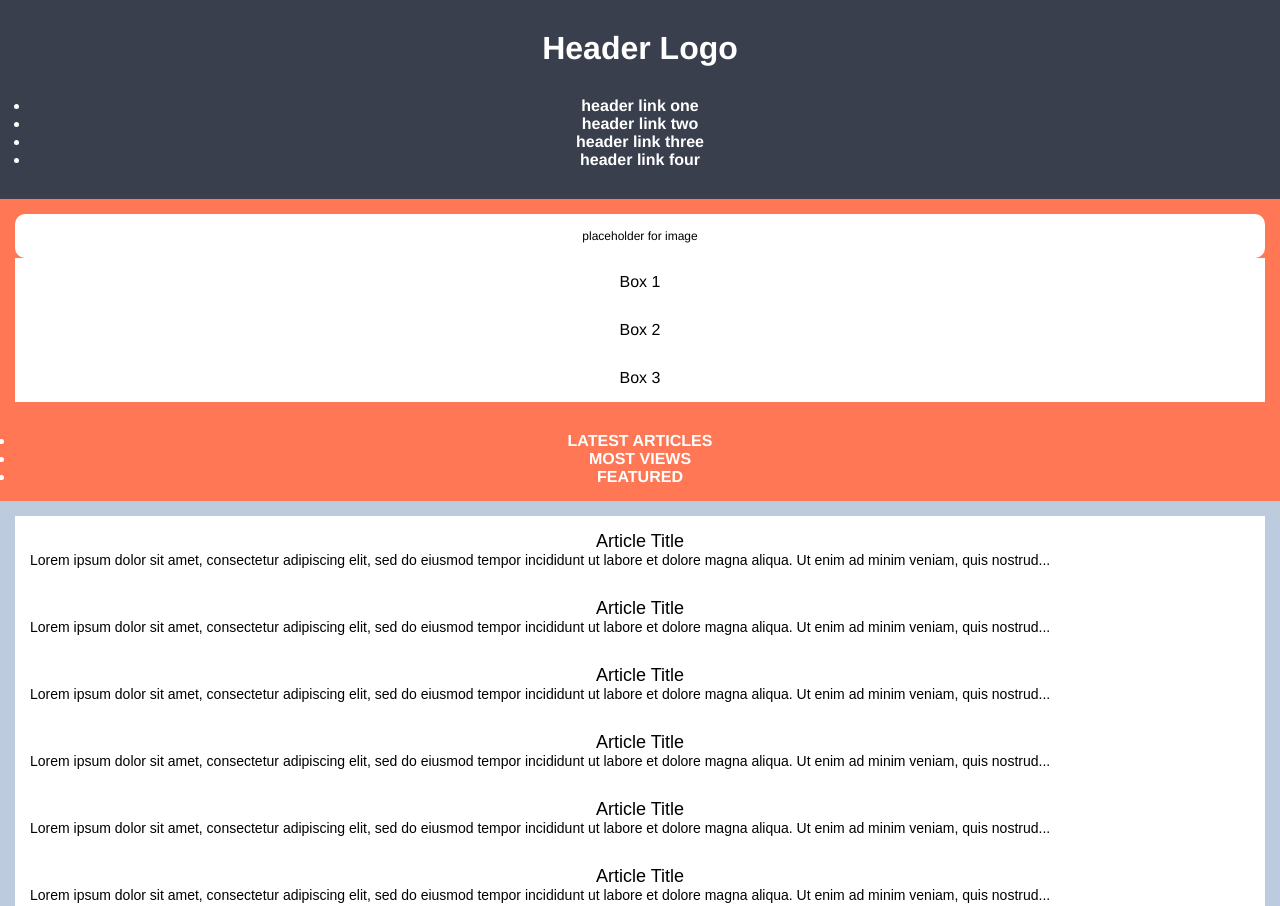
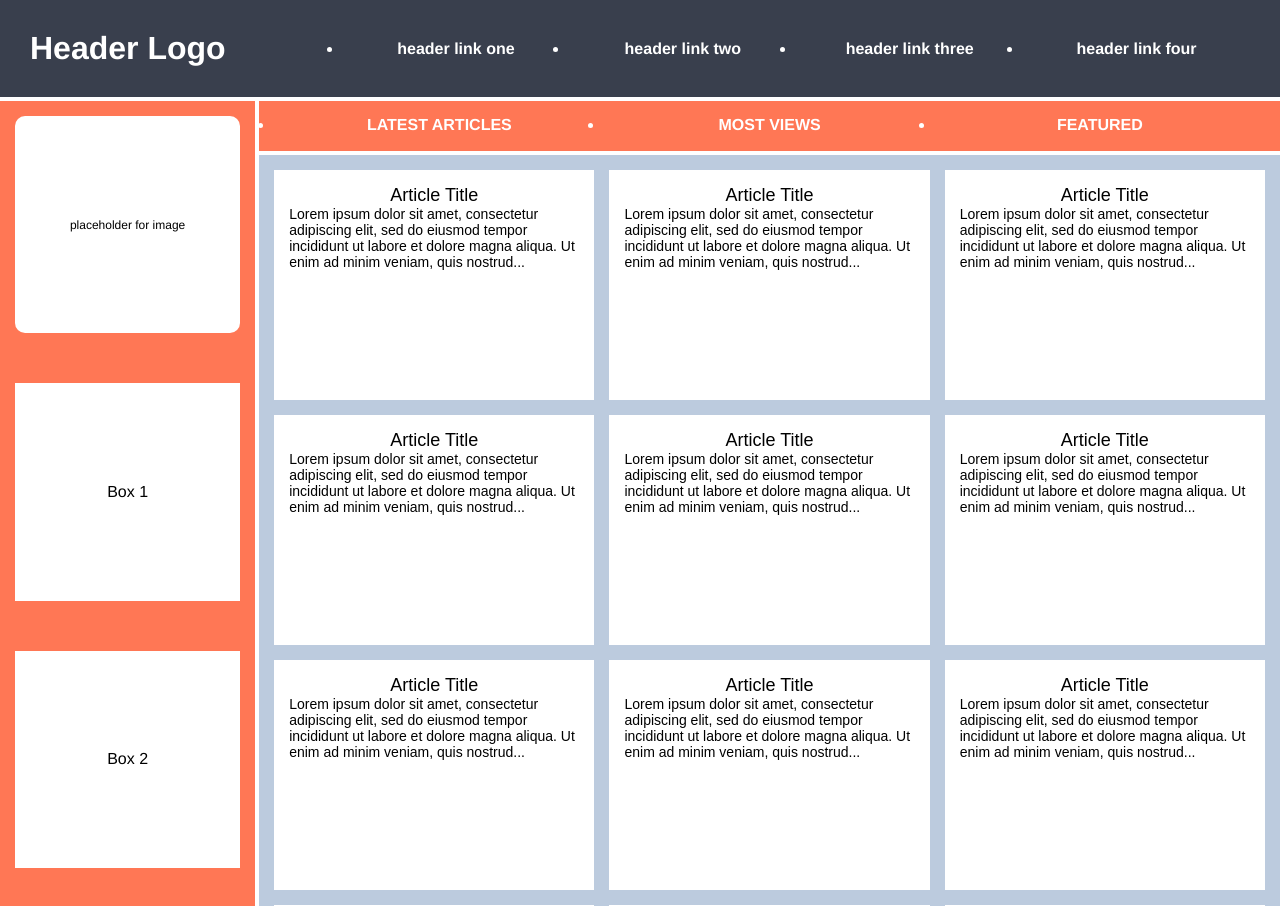
Before and after one commit to Zipeks/praktyki2023, a plain HTML site: page OdinProjects/grid/03-grid-layout-3/index.html in a window 1280 px wide. Shown: the top 906 px of the page. Drawn offline with Linux system fonts and the light colour scheme.

Commit message:
2 w 1 i skończone 3

```diff
--- a/OdinProjects/grid/03-grid-layout-3/style.css
+++ b/OdinProjects/grid/03-grid-layout-3/style.css
@@ -4,7 +4,11 @@
 }
 
 .container {
+    height: 100vh;
   text-align: center;
+  display: grid;
+  grid-template: 1fr 50px 7fr 1fr / 1fr 4fr ;
+  gap: 4px;
 }
 
 .container div {
@@ -17,15 +21,34 @@
 
 .header {
   background-color: #393f4d;
+  grid-column: span 2;
+  grid-row: span 1;
+  display: grid;
+  grid-template-columns: 1fr 3fr;
+  align-items: stretch;
 }
-
+.logo {
+    justify-self: start;
+}
+.menu {
+    display: grid;
+    align-items: center;
+}
 .menu ul,
 .menu li {
   font-size: 16px;
 }
-
+.menu ul {
+    display: grid;
+    grid-template-columns: repeat(4, 1fr);
+}
 .sidebar {
   background-color: #FF7755;
+  grid-column: span 1;
+  grid-row: 2 / 4;
+  display: grid;
+  grid-template-rows: repeat(4, 1fr);
+  gap: 50px;
 }
 
 .sidebar .photo {
@@ -35,7 +58,11 @@
   font-weight: normal;
   border-radius: 10px;
 }
-
+.sidebar div {
+    display: grid;
+    justify-content: center;
+    align-items: center;
+}
 
 .sidebar .side-content {
   background-color: white;
@@ -46,8 +73,12 @@
 
 .nav {
   background-color: #FF7755;
+
 }
-
+.nav ul {
+    display: grid;
+    grid-template-columns: repeat(3, 1fr);
+}
 .nav ul li {
   font-size: 16px;
   text-transform: uppercase;
@@ -55,6 +86,9 @@
 
 .article {
   background-color: #bccbde;
+  display: grid;
+  grid-template-columns: repeat(auto-fill, minmax(250px, 1fr));
+  gap: 15px;
 }
 
 .article p {
@@ -68,6 +102,7 @@
   background-color: #FFFFFF;
   color: black;
   text-align: center;
+  height: 200px;
 }
 
 .card p {
@@ -83,6 +118,7 @@
 
 .footer {
   background-color: #393f4d;
+  grid-column: span 2;
 }
 
 .footer p {
```
